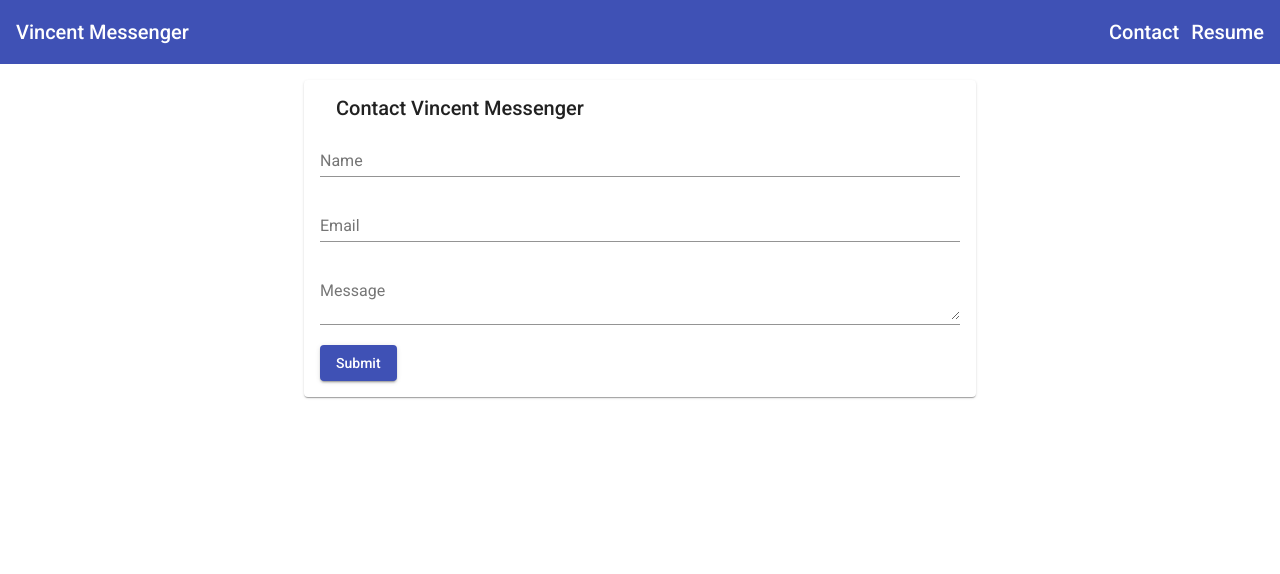
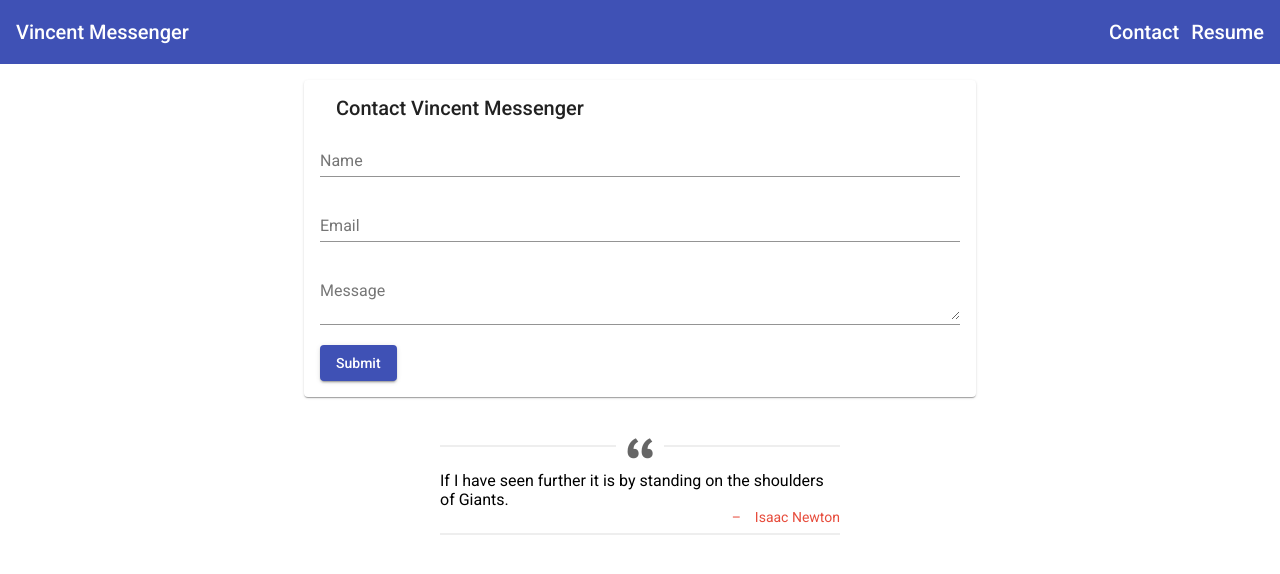
Before and after one commit to VinceMess3nger/vincentmessenger-portfolio, an Angular app: page /contact in a window 1280 px wide. Shown: the top 574 px of the page. Built offline with nearby package versions, Linux system fonts and the light colour scheme.

Commit message:
Added quote to contact component

```diff
--- a/src/app/contact/contact.component.html
+++ b/src/app/contact/contact.component.html
@@ -1,3 +1,4 @@
+<div>
   <mat-card class="contact-card">
     <mat-card-header>
       <mat-card-title>Contact Vincent Messenger</mat-card-title>
@@ -19,3 +20,10 @@
     <button mat-raised-button color="primary">Submit</button>
   </form>
   </mat-card>
+
+  <div class="quote-container">
+    <blockquote cite="Isaac Newton">
+      If I have seen further it is by standing on the shoulders of Giants.
+    </blockquote>
+  </div>
+</div>
--- a/src/app/contact/contact.component.scss
+++ b/src/app/contact/contact.component.scss
@@ -1,8 +1,53 @@
+@import url(https://fonts.googleapis.com/css?family=PT+Sans|Ubuntu:300,400,700);
+
 .contact-card {
   margin-top: 1rem;
+  margin-bottom: 3rem;
   margin-left: auto;
   margin-right: auto;
   width:50%;
   min-width: 320px;
   max-width: 740px;
 }
+
+.quote-container {
+  background: #fff;
+  width: 100%;
+  max-width: 480px;
+  min-width: 320px;
+  margin: 2em auto 0;
+}
+
+p { margin-bottom: 1.5em; }
+p:last-child { margin-bottom: 0; }
+
+blockquote {
+  display: block;
+  border-width: 2px 0;
+  border-style: solid;
+  border-color: #eee;
+  padding: 1.5em 0 0.5em;
+  position: relative;
+}
+
+// block quote comma
+blockquote:before {
+  content: '\201C';
+  position: absolute;
+  top: -.05em;
+  left: 50%;
+  transform: translate(-50%, -50%);
+  background: #fff;
+  width: 3rem;
+  height: 2rem;
+  font: 6em/1.08em 'PT Sans', sans-serif;
+  color: #666;
+  text-align: center;
+}
+blockquote:after {
+  content: "\2013 \2003" attr(cite);
+  display: block;
+  text-align: right;
+  font-size: 0.875em;
+  color: #e74c3c;
+}
```
Lines whose indentation alone changed are shown as unchanged.
